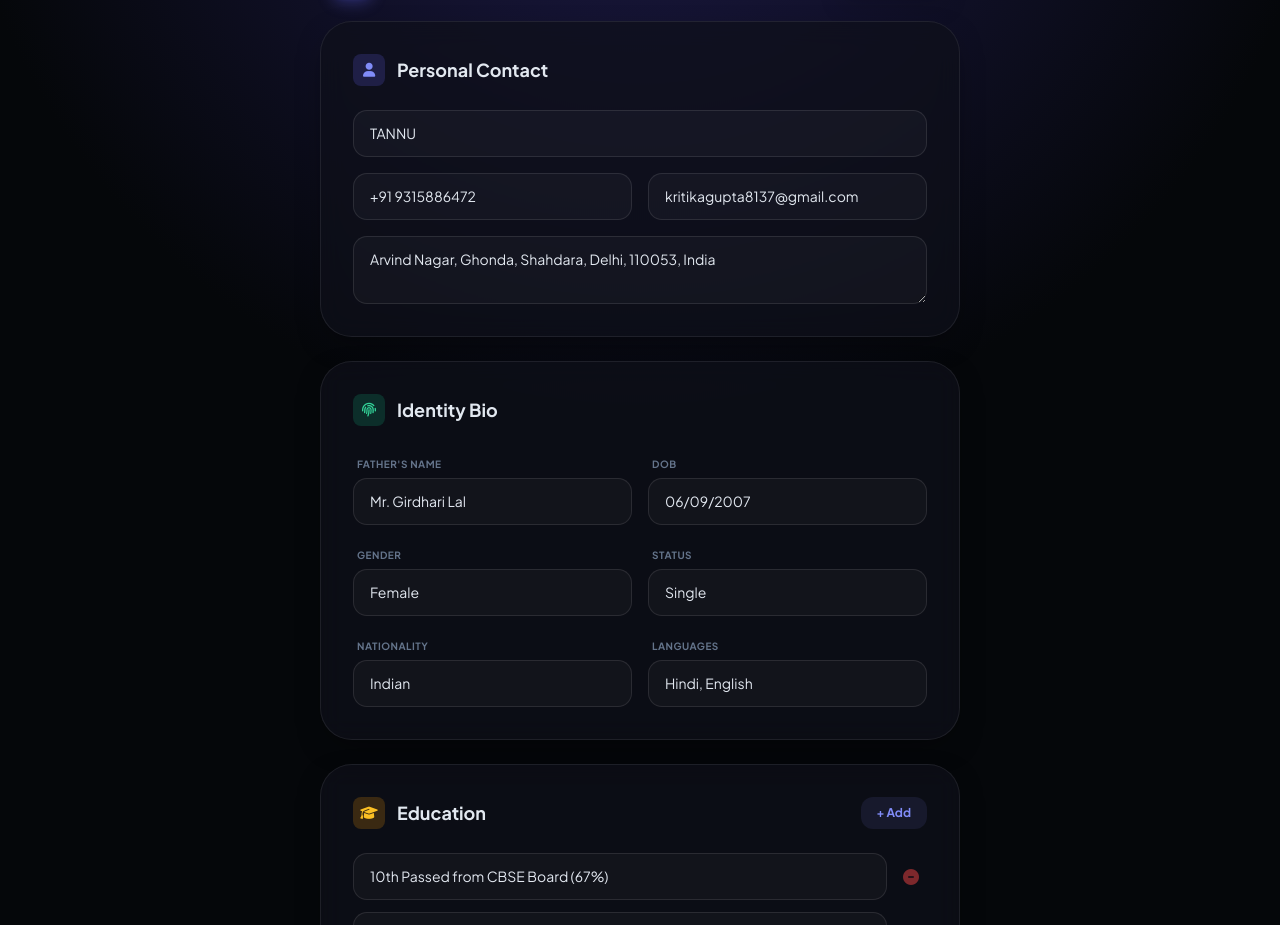
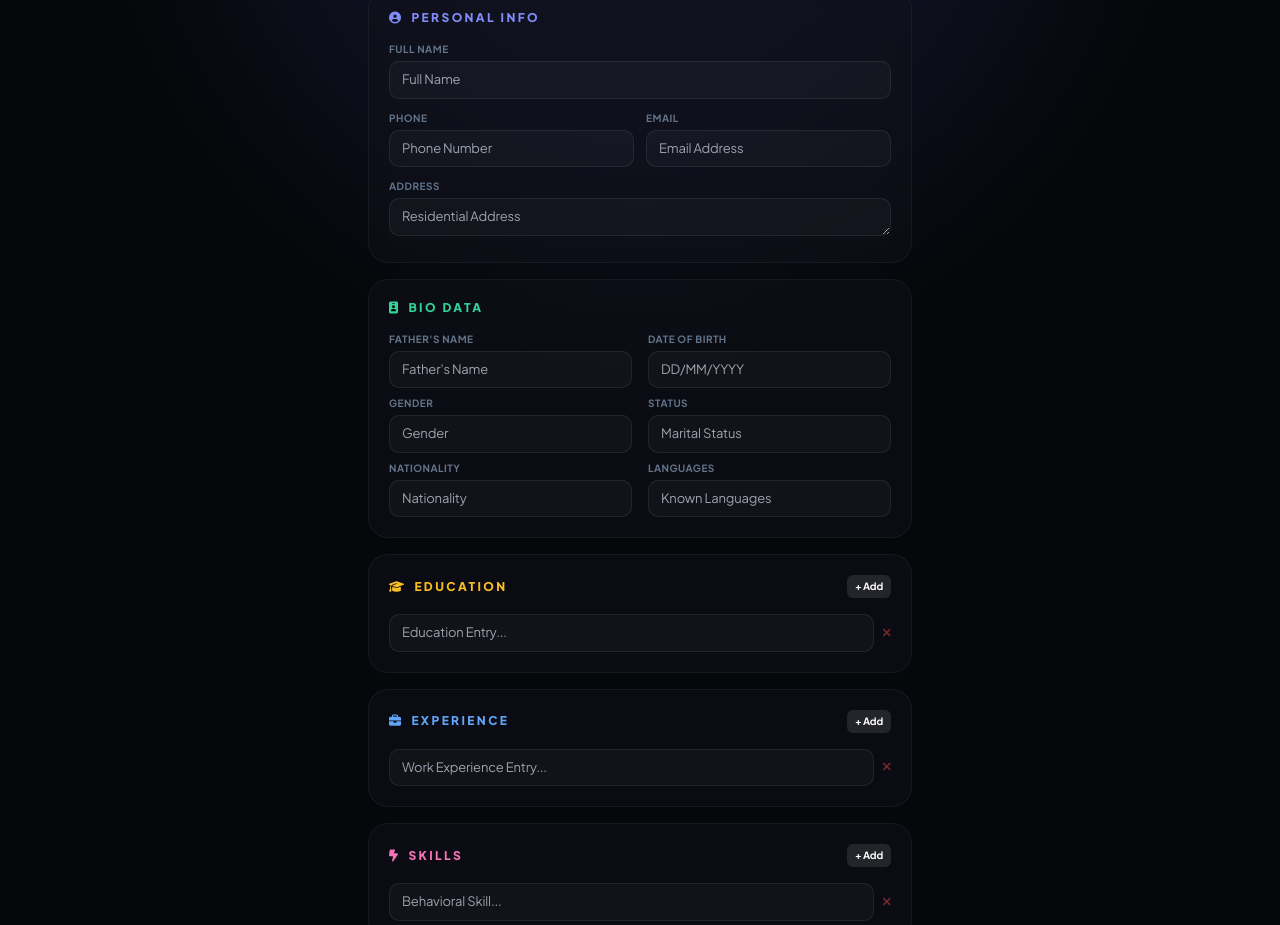
Before and after one commit to lazinessruler/ResumeForge, a plain HTML site: page index.html in a window 1280 px wide. Shown: the part 91-1016 px from the top of the page. Drawn offline with nearby package versions, Linux system fonts and the light colour scheme.

Commit message:
Update title and styles in index.html

```diff
--- a/index.html
+++ b/index.html
@@ -3,41 +3,39 @@
 <head>
     <meta charset="UTF-8">
     <meta name="viewport" content="width=device-width, initial-scale=1.0, maximum-scale=1.0, user-scalable=yes">
-    <title>Resume Forge | Premium Builder</title>
+    <title>Resume Forge | Compact Pro</title>
     <script src="https://cdn.tailwindcss.com"></script>
-    <link href="https://fonts.googleapis.com/css2?family=Plus+Jakarta+Sans:wght@300;400;500;600;700&display=swap" rel="stylesheet">
+    <link href="https://fonts.googleapis.com/css2?family=Plus+Jakarta+Sans:wght@400;500;600;700;800&display=swap" rel="stylesheet">
     <script src="https://cdnjs.cloudflare.com/ajax/libs/html2pdf.js/0.10.1/html2pdf.bundle.min.js"></script>
     <link rel="stylesheet" href="https://cdnjs.cloudflare.com/ajax/libs/font-awesome/6.4.0/css/all.min.css">
     <style>
-        body { font-family: 'Plus Jakarta Sans', sans-serif; background: #05070a; color: #e2e8f0; }
-
-        /* Premium Background Glow */
+        body { font-family: 'Plus Jakarta Sans', sans-serif; background: #05070a; color: #e2e8f0; letter-spacing: -0.01em; }
         .bg-glow {
             position: fixed; top: 0; left: 0; width: 100%; height: 100%;
-            background: radial-gradient(circle at 50% -20%, #1e1b4b 0%, #05070a 60%);
+            background: radial-gradient(circle at 50% -10%, #1a1b3b 0%, #05070a 50%);
             z-index: -1;
         }
-
-        /* Card & Input Styling */
         .glass-card {
-            background: rgba(15, 17, 26, 0.7);
-            border: 1px solid rgba(255, 255, 255, 0.08);
-            backdrop-filter: blur(12px);
-            box-shadow: 0 10px 30px -10px rgba(0,0,0,0.5);
+            background: rgba(15, 17, 26, 0.6);
+            border: 1px solid rgba(255, 255, 255, 0.05);
+            backdrop-filter: blur(8px);
+            border-radius: 20px;
+            padding: 1.25rem;
+            transition: all 0.2s ease;
         }
         .input-style {
             background: rgba(255, 255, 255, 0.03);
-            border: 1px solid rgba(255, 255, 255, 0.1);
-            border-radius: 14px; padding: 12px 16px; font-size: 14px;
-            transition: all 0.3s cubic-bezier(0.4, 0, 0.2, 1);
+            border: 1px solid rgba(255, 255, 255, 0.08);
+            border-radius: 10px;
+            padding: 8px 12px;
+            font-size: 13px;
+            color: #fff;
+            width: 100%;
         }
         .input-style:focus {
-            background: rgba(255, 255, 255, 0.07);
-            border-color: #6366f1; box-shadow: 0 0 0 4px rgba(99, 102, 241, 0.15);
-            outline: none;
+            border-color: #6366f1; background: rgba(255, 255, 255, 0.06); outline: none;
         }
-
-        /* PDF Preview Styles (Keep Original Logic) */
+        label { font-size: 10px; font-weight: 700; color: #64748b; text-transform: uppercase; letter-spacing: 0.05em; margin-bottom: 4px; display: block; }
         .pdf-classic {
             font-family: 'Times New Roman', serif; background: white; color: black;
             padding: 20px 30px; width: 210mm; min-height: 297mm; margin: 0 auto;
@@ -51,133 +49,91 @@
         .pdf-list li::before { content: "\2713"; position: absolute; left: -20px; font-weight: bold; }
         .pdf-table { width: 100%; border-collapse: collapse; }
         .pdf-table td { padding: 4px 8px; font-size: 14px; border-bottom: 1px solid #eee; }
-
-        /* Modal & Scrollbars */
         .preview-modal { display: none; position: fixed; inset: 0; background: rgba(0,0,0,0.9); z-index: 100; padding: 10px; }
-        ::-webkit-scrollbar { width: 6px; }
-        ::-webkit-scrollbar-thumb { background: rgba(255,255,255,0.1); border-radius: 10px; }
     </style>
 </head>
 <body class="antialiased">
     <div class="bg-glow"></div>
-
-    <header class="max-w-2xl mx-auto px-6 pt-10 pb-6 flex items-center justify-between">
+    <header class="max-w-xl mx-auto px-4 pt-6 pb-4 flex items-center justify-between">
         <div class="flex items-center gap-3">
-            <div class="w-12 h-12 bg-indigo-600 rounded-2xl flex items-center justify-center shadow-lg shadow-indigo-500/30">
-                <i class="fas fa-feather-pointed text-white text-xl"></i>
+            <div class="w-10 h-10 bg-indigo-600 rounded-xl flex items-center justify-center shadow-lg">
+                <i class="fas fa-bolt text-white text-lg"></i>
             </div>
-            <div>
-                <h1 class="text-xl font-bold tracking-tight">Resume Forge</h1>
-                <div class="flex items-center gap-2">
-                    <span class="w-2 h-2 bg-green-500 rounded-full animate-pulse"></span>
-                    <p class="text-[10px] text-slate-400 uppercase tracking-widest font-semibold">Ready for Export</p>
-                </div>
-            </div>
+            <h1 class="text-lg font-extrabold tracking-tight">Forge <span class="text-indigo-400 text-xs font-medium uppercase tracking-widest ml-1">🌻</span></h1>
         </div>
-        <button onclick="openPreview()" class="bg-white text-black hover:bg-slate-200 px-5 py-2.5 rounded-xl font-bold text-sm transition-all flex items-center gap-2 shadow-xl">
-            <i class="fas fa-paper-plane"></i> Preview
+        <button onclick="openPreview()" class="bg-indigo-600 hover:bg-indigo-500 text-white px-4 py-2 rounded-lg font-bold text-xs transition-all flex items-center gap-2">
+            <i class="fas fa-eye"></i> Preview
         </button>
     </header>
-
-    <main class="max-w-2xl mx-auto px-4 pb-12 space-y-6">
-
-        <section class="glass-card rounded-[2rem] p-8">
-            <div class="flex items-center gap-3 mb-6">
-                <span class="w-8 h-8 rounded-lg bg-indigo-500/20 flex items-center justify-center text-indigo-400"><i class="fas fa-user text-sm"></i></span>
-                <h2 class="text-lg font-bold">Personal Contact</h2>
-            </div>
-            <div class="grid gap-4">
-                <input type="text" id="in-name" placeholder="Full Name" value="TANNU" class="input-style w-full">
-                <div class="grid grid-cols-1 md:grid-cols-2 gap-4">
-                    <input type="text" id="in-phone" placeholder="Phone" value="+91 9315886472" class="input-style w-full">
-                    <input type="text" id="in-email" placeholder="Email" value="kritikagupta8137@gmail.com" class="input-style w-full">
+    <main class="max-w-xl mx-auto px-4 pb-10 space-y-4">
+        <section class="glass-card">
+            <h2 class="text-xs font-black uppercase tracking-[0.2em] text-indigo-400 mb-4 flex items-center gap-2">
+                <i class="fas fa-user-circle"></i> Personal Info
+            </h2>
+            <div class="grid gap-3">
+                <div>
+                    <label>Full Name</label>
+                    <input type="text" id="in-name" placeholder="Full Name" class="input-style">
                 </div>
-                <textarea id="in-address" placeholder="Residential Address" rows="2" class="input-style w-full">Arvind Nagar, Ghonda, Shahdara, Delhi, 110053, India</textarea>
-            </div>
-        </section>
-
-        <section class="glass-card rounded-[2rem] p-8">
-            <div class="flex items-center gap-3 mb-6">
-                <span class="w-8 h-8 rounded-lg bg-emerald-500/20 flex items-center justify-center text-emerald-400"><i class="fas fa-fingerprint text-sm"></i></span>
-                <h2 class="text-lg font-bold">Identity Bio</h2>
-            </div>
-            <div class="grid grid-cols-2 gap-4">
-                <div class="space-y-1">
-                    <label class="text-[10px] text-slate-500 font-bold uppercase tracking-wider ml-1">Father's Name</label>
-                    <input type="text" id="in-fname" value="Mr. Girdhari Lal" class="input-style w-full">
+                <div class="grid grid-cols-2 gap-3">
+                    <div>
+                        <label>Phone</label>
+                        <input type="text" id="in-phone" placeholder="Phone Number" class="input-style">
+                    </div>
+                    <div>
+                        <label>Email</label>
+                        <input type="text" id="in-email" placeholder="Email Address" class="input-style">
+                    </div>
                 </div>
-                <div class="space-y-1">
-                    <label class="text-[10px] text-slate-500 font-bold uppercase tracking-wider ml-1">DOB</label>
-                    <input type="text" id="in-dob" value="06/09/2007" class="input-style w-full">
-                </div>
-                <div class="space-y-1">
-                    <label class="text-[10px] text-slate-500 font-bold uppercase tracking-wider ml-1">Gender</label>
-                    <input type="text" id="in-gender" value="Female" class="input-style w-full">
-                </div>
-                <div class="space-y-1">
-                    <label class="text-[10px] text-slate-500 font-bold uppercase tracking-wider ml-1">Status</label>
-                    <input type="text" id="in-status" value="Single" class="input-style w-full">
-                </div>
-                <div class="space-y-1">
-                    <label class="text-[10px] text-slate-500 font-bold uppercase tracking-wider ml-1">Nationality</label>
-                    <input type="text" id="in-nat" value="Indian" class="input-style w-full">
-                </div>
-                <div class="space-y-1">
-                    <label class="text-[10px] text-slate-500 font-bold uppercase tracking-wider ml-1">Languages</label>
-                    <input type="text" id="in-lang" value="Hindi, English" class="input-style w-full">
+                <div>
+                    <label>Address</label>
+                    <textarea id="in-address" placeholder="Residential Address" rows="1" class="input-style"></textarea>
                 </div>
             </div>
         </section>
-
-        <div id="dynamic-sections" class="space-y-6">
-            <section class="glass-card rounded-[2rem] p-8">
-                <div class="flex justify-between items-center mb-6">
-                    <div class="flex items-center gap-3">
-                        <span class="w-8 h-8 rounded-lg bg-amber-500/20 flex items-center justify-center text-amber-400"><i class="fas fa-graduation-cap text-sm"></i></span>
-                        <h2 class="text-lg font-bold">Education</h2>
-                    </div>
-                    <button onclick="addField('qual')" class="text-xs font-bold text-indigo-400 bg-indigo-400/10 px-4 py-2 rounded-xl">+ Add</button>
+        <section class="glass-card">
+            <h2 class="text-xs font-black uppercase tracking-[0.2em] text-emerald-400 mb-4 flex items-center gap-2">
+                <i class="fas fa-id-badge"></i> Bio Data
+            </h2>
+            <div class="grid grid-cols-2 gap-x-4 gap-y-2">
+                <div><label>Father's Name</label><input type="text" id="in-fname" placeholder="Father's Name" class="input-style"></div>
+                <div><label>Date of Birth</label><input type="text" id="in-dob" placeholder="DD/MM/YYYY" class="input-style"></div>
+                <div><label>Gender</label><input type="text" id="in-gender" placeholder="Gender" class="input-style"></div>
+                <div><label>Status</label><input type="text" id="in-status" placeholder="Marital Status" class="input-style"></div>
+                <div><label>Nationality</label><input type="text" id="in-nat" placeholder="Nationality" class="input-style"></div>
+                <div><label>Languages</label><input type="text" id="in-lang" placeholder="Known Languages" class="input-style"></div>
+            </div>
+        </section>
+        <div id="dynamic-sections" class="space-y-4">
+            <section class="glass-card">
+                <div class="flex justify-between items-center mb-4">
+                    <h2 class="text-xs font-black uppercase tracking-[0.2em] text-amber-400 flex items-center gap-2"><i class="fas fa-graduation-cap"></i> Education</h2>
+                    <button onclick="addField('qual')" class="text-[10px] font-bold text-white bg-white/10 px-2 py-1 rounded-md hover:bg-white/20 transition-all">+ Add</button>
                 </div>
-                <div id="qual-list" class="space-y-3">
-                    <div class="flex gap-2 group"><input type="text" value="10th Passed from CBSE Board (67%)" class="qual-input input-style flex-1"><button onclick="this.parentElement.remove()" class="text-red-500/50 hover:text-red-500 px-2 transition-colors"><i class="fas fa-circle-minus"></i></button></div>
-                    <div class="flex gap-2 group"><input type="text" value="Diploma in IT - Computer Application from APLL" class="qual-input input-style flex-1"><button onclick="this.parentElement.remove()" class="text-red-500/50 hover:text-red-500 px-2 transition-colors"><i class="fas fa-circle-minus"></i></button></div>
-                    <div class="flex gap-2 group"><input type="text" value="12th PCM Passed from NIOS Board" class="qual-input input-style flex-1"><button onclick="this.parentElement.remove()" class="text-red-500/50 hover:text-red-500 px-2 transition-colors"><i class="fas fa-circle-minus"></i></button></div>
+                <div id="qual-list" class="space-y-2">
+                    <div class="flex gap-2"><input type="text" placeholder="Education Entry..." class="qual-input input-style"><button onclick="this.parentElement.remove()" class="text-red-500/50 text-xs"><i class="fas fa-times"></i></button></div>
                 </div>
             </section>
-
-            <section class="glass-card rounded-[2rem] p-8">
-                <div class="flex justify-between items-center mb-6">
-                    <div class="flex items-center gap-3">
-                        <span class="w-8 h-8 rounded-lg bg-blue-500/20 flex items-center justify-center text-blue-400"><i class="fas fa-briefcase text-sm"></i></span>
-                        <h2 class="text-lg font-bold">Experience</h2>
-                    </div>
-                    <button onclick="addField('exp')" class="text-xs font-bold text-indigo-400 bg-indigo-400/10 px-4 py-2 rounded-xl">+ Add</button>
+            <section class="glass-card">
+                <div class="flex justify-between items-center mb-4">
+                    <h2 class="text-xs font-black uppercase tracking-[0.2em] text-blue-400 flex items-center gap-2"><i class="fas fa-briefcase"></i> Experience</h2>
+                    <button onclick="addField('exp')" class="text-[10px] font-bold text-white bg-white/10 px-2 py-1 rounded-md hover:bg-white/20 transition-all">+ Add</button>
                 </div>
-                <div id="exp-list" class="space-y-3">
-                    <div class="flex gap-2 group"><input type="text" value="1 Month Experience in Kema Sutra Gold as a Telecaller" class="exp-input input-style flex-1"><button onclick="this.parentElement.remove()" class="text-red-500/50 hover:text-red-500 px-2 transition-colors"><i class="fas fa-circle-minus"></i></button></div>
-                    <div class="flex gap-2 group"><input type="text" value="1 Month Experience in Jio Company as a Telecaller" class="exp-input input-style flex-1"><button onclick="this.parentElement.remove()" class="text-red-500/50 hover:text-red-500 px-2 transition-colors"><i class="fas fa-circle-minus"></i></button></div>
-                    <div class="flex gap-2 group"><input type="text" value="3 Months Experience in Dubey Associates, Durgapuri Chowk as a Letter Typist" class="exp-input input-style flex-1"><button onclick="this.parentElement.remove()" class="text-red-500/50 hover:text-red-500 px-2 transition-colors"><i class="fas fa-circle-minus"></i></button></div>
+                <div id="exp-list" class="space-y-2">
+                    <div class="flex gap-2"><input type="text" placeholder="Work Experience Entry..." class="exp-input input-style"><button onclick="this.parentElement.remove()" class="text-red-500/50 text-xs"><i class="fas fa-times"></i></button></div>
                 </div>
             </section>
-
-            <section class="glass-card rounded-[2rem] p-8">
-                <div class="flex justify-between items-center mb-6">
-                    <div class="flex items-center gap-3">
-                        <span class="w-8 h-8 rounded-lg bg-pink-500/20 flex items-center justify-center text-pink-400"><i class="fas fa-bolt-lightning text-sm"></i></span>
-                        <h2 class="text-lg font-bold">Behavioral Skills</h2>
-                    </div>
-                    <button onclick="addField('skill')" class="text-xs font-bold text-indigo-400 bg-indigo-400/10 px-4 py-2 rounded-xl">+ Add</button>
+            <section class="glass-card">
+                <div class="flex justify-between items-center mb-4">
+                    <h2 class="text-xs font-black uppercase tracking-[0.2em] text-pink-400 flex items-center gap-2"><i class="fas fa-bolt-lightning"></i> Skills</h2>
+                    <button onclick="addField('skill')" class="text-[10px] font-bold text-white bg-white/10 px-2 py-1 rounded-md hover:bg-white/20 transition-all">+ Add</button>
                 </div>
-                <div id="skill-list" class="space-y-3">
-                    <div class="flex gap-2 group"><input type="text" value="Honest" class="skill-input input-style flex-1"><button onclick="this.parentElement.remove()" class="text-red-500/50 hover:text-red-500 px-2 transition-colors"><i class="fas fa-circle-minus"></i></button></div>
-                    <div class="flex gap-2 group"><input type="text" value="Team Spirit" class="skill-input input-style flex-1"><button onclick="this.parentElement.remove()" class="text-red-500/50 hover:text-red-500 px-2 transition-colors"><i class="fas fa-circle-minus"></i></button></div>
-                    <div class="flex gap-2 group"><input type="text" value="Hard Working" class="skill-input input-style flex-1"><button onclick="this.parentElement.remove()" class="text-red-500/50 hover:text-red-500 px-2 transition-colors"><i class="fas fa-circle-minus"></i></button></div>
-                    <div class="flex gap-2 group"><input type="text" value="Time Punctual" class="skill-input input-style flex-1"><button onclick="this.parentElement.remove()" class="text-red-500/50 hover:text-red-500 px-2 transition-colors"><i class="fas fa-circle-minus"></i></button></div>
+                <div id="skill-list" class="space-y-2">
+                    <div class="flex gap-2"><input type="text" placeholder="Behavioral Skill..." class="skill-input input-style"><button onclick="this.parentElement.remove()" class="text-red-500/50 text-xs"><i class="fas fa-times"></i></button></div>
                 </div>
             </section>
         </div>
     </main>
-
     <footer class="max-w-2xl mx-auto px-6 py-12 text-center">
         <div class="w-full h-px bg-gradient-to-r from-transparent via-white/10 to-transparent mb-8"></div>
         <div class="flex flex-col items-center gap-4">
@@ -186,45 +142,36 @@
                 <i class="fab fa-google-play hover:text-white cursor-pointer transition-colors"></i>
                 <i class="fas fa-shield-halved hover:text-white cursor-pointer transition-colors"></i>
             </div>
-            <p class="text-slate-500 text-sm font-medium">Made with <i class="fas fa-heart text-red-500/60 mx-1"></i> by Resume Forge</p>
-            <p class="text-[10px] text-slate-600 uppercase tracking-widest">&copy; 2024 All Rights Reserved</p>
+            <p class="text-slate-500 text-sm font-medium">Made with <i class="fas fa-heart text-red-500/60 mx-1"></i> by Flexyy</p>
+            <p class="text-[10px] text-slate-600 uppercase tracking-widest">&copy; 2026 All Rights Reserved</p>
         </div>
     </footer>
-
     <div id="previewModal" class="preview-modal">
-        <div class="h-full w-full max-w-4xl mx-auto flex flex-col bg-[#111] rounded-[2.5rem] overflow-hidden shadow-2xl">
-            <div class="p-6 flex justify-between items-center border-b border-white/5 bg-[#15171a]">
-                <div>
-                    <h3 class="font-bold text-lg">A4 Preview</h3>
-                    <p class="text-xs text-slate-400">Standard Professional Layout</p>
-                </div>
-                <button onclick="closePreview()" class="w-10 h-10 flex items-center justify-center bg-white/5 rounded-full hover:bg-white/10"><i class="fas fa-xmark"></i></button>
+        <div class="h-full w-full max-w-4xl mx-auto flex flex-col bg-[#111] rounded-[2rem] overflow-hidden">
+            <div class="p-4 flex justify-between items-center border-b border-white/5">
+                <h3 class="font-bold text-sm">Resume Preview</h3>
+                <button onclick="closePreview()" class="text-slate-400 hover:text-white"><i class="fas fa-times"></i></button>
             </div>
-            <div class="flex-1 overflow-auto bg-[#1a1c20] p-4 md:p-10">
-                <div id="resume-output" class="pdf-classic"></div>
+            <div class="flex-1 overflow-auto bg-[#1a1c20] p-4">
+                <div id="resume-output" class="pdf-classic scale-[0.8] origin-top"></div>
             </div>
-            <div class="p-6 bg-[#15171a] border-t border-white/5">
-                <button onclick="downloadPDF()" class="w-full bg-indigo-600 hover:bg-indigo-500 py-4 rounded-2xl font-bold text-lg transition-all shadow-xl shadow-indigo-600/20">
-                    <i class="fas fa-file-pdf mr-2"></i> Download PDF
-                </button>
+            <div class="p-4 bg-[#111]">
+                <button onclick="downloadPDF()" class="w-full bg-white text-black py-3 rounded-xl font-black text-sm">DOWNLOAD PDF</button>
             </div>
         </div>
     </div>
-
     <script>
         function addField(type) {
             const container = document.getElementById(type + '-list');
             const div = document.createElement('div');
-            div.className = 'flex gap-2 group';
-            div.innerHTML = `<input type="text" placeholder="Add entry..." class="${type}-input input-style flex-1">
-                             <button onclick="this.parentElement.remove()" class="text-red-500/50 hover:text-red-500 px-2 transition-colors"><i class="fas fa-circle-minus"></i></button>`;
+            div.className = 'flex gap-2';
+            div.innerHTML = `<input type="text" placeholder="Entry..." class="${type}-input input-style">
+                             <button onclick="this.parentElement.remove()" class="text-red-500/50 text-xs"><i class="fas fa-times"></i></button>`;
             container.appendChild(div);
         }
-
         function generateHTML() {
             const getValue = id => document.getElementById(id).value;
             const getList = cls => Array.from(document.querySelectorAll('.' + cls)).map(i => i.value).filter(v => v);
-
             return `
                 <div style="text-align:center; font-size:24px; font-weight:bold; text-decoration:underline; margin-bottom:15px;">RESUME</div>
                 <div class="pdf-address-box">
@@ -259,22 +206,11 @@
                 </div>
             `;
         }
-
-        function openPreview() {
-            document.getElementById('resume-output').innerHTML = generateHTML();
-            document.getElementById('previewModal').style.display = 'flex';
-        }
-
+        function openPreview() { document.getElementById('resume-output').innerHTML = generateHTML(); document.getElementById('previewModal').style.display = 'flex'; }
         function closePreview() { document.getElementById('previewModal').style.display = 'none'; }
-
         function downloadPDF() {
             const element = document.getElementById('resume-output');
-            const opt = {
-                margin: 0, filename: 'Resume.pdf', image: { type: 'jpeg', quality: 1 },
-                html2canvas: { scale: 3, useCORS: true },
-                jsPDF: { unit: 'mm', format: 'a4', orientation: 'portrait' }
-            };
-            html2pdf().set(opt).from(element).save();
+            html2pdf().set({ margin:0, filename:'Resume.pdf', image:{type:'jpeg', quality:1}, html2canvas:{scale:3}, jsPDF:{unit:'mm', format:'a4', orientation:'portrait'} }).from(element).save();
         }
     </script>
 </body>
```
